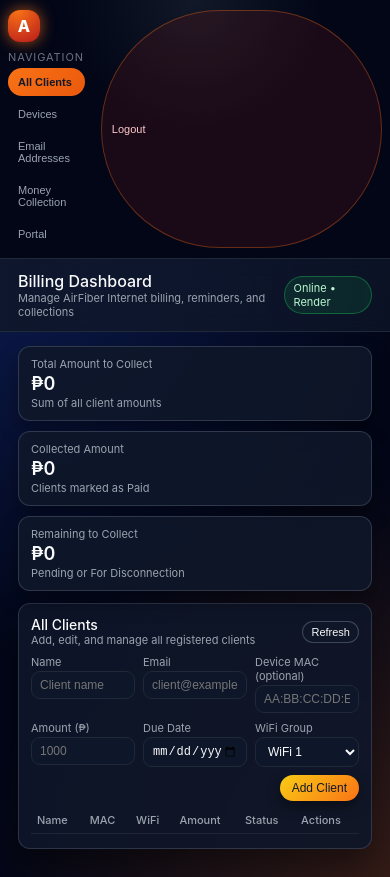
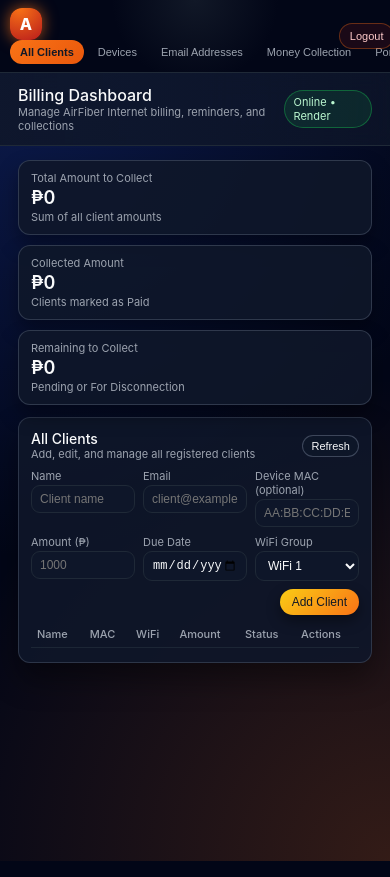
Before and after one commit to zyccc22/airfiber-internet-billing, a website: page public/dashboard.html in a window 390 px wide. Drawn offline with Linux system fonts and the light colour scheme; no server answers; sample sign-in values are in the browser's storage.

Commit message:
Improve mobile sidebar and logout size

```diff
--- a/public/dashboard.html
+++ b/public/dashboard.html
@@ -138,6 +138,7 @@
       background: rgba(127,29,29,0.2);
       border: 1px solid rgba(248,113,22,0.35);
       color: #fecaca;
+      width: 100%;
     }
 
     .nav-btn.logout:hover {
@@ -449,6 +450,7 @@
       display: none;
     }
 
+    /* ---------- TABLET ---------- */
     @media (max-width: 900px) {
       .sidebar {
         width: 72px;
@@ -469,6 +471,7 @@
       }
     }
 
+    /* ---------- MOBILE (PORTRAIT) ---------- */
     @media (max-width: 720px) {
       body {
         flex-direction: column;
@@ -478,19 +481,58 @@
         flex-direction: column;
         height: auto;
       }
+
       .sidebar {
         flex-direction: row;
+        align-items: center;
         width: 100%;
-        overflow-x: auto;
         border-right: none;
         border-bottom: 1px solid var(--border-subtle);
+        padding: 8px 10px;
+        gap: 8px;
+        overflow-x: auto;
       }
+
+      .brand {
+        margin-bottom: 0;
+        margin-right: 4px;
+      }
+
+      .brand-title,
+      .brand-sub {
+        display: none;
+      }
+
+      .sidebar-section-title {
+        display: none;
+      }
+
+      .nav-list {
+        flex-direction: row;
+        flex-wrap: nowrap;
+        gap: 4px;
+      }
+
+      .nav-btn {
+        width: auto;
+        padding: 6px 10px;
+        font-size: 11px;
+        flex-shrink: 0;
+      }
+
       .nav-btn.logout {
         margin-top: 0;
+        margin-left: auto;
+        width: auto;
+        padding: 6px 10px;
+        font-size: 11px;
       }
+
       .main {
-        height: calc(100vh - 70px);
+        height: auto;
+        min-height: calc(100vh - 56px);
       }
+
       .table-wrap {
         font-size: 11px;
       }
@@ -753,7 +795,7 @@
 </div>
 
 <script>
-  // ========== LOGIN PROTECTION ==========
+  // ---------- LOGIN PROTECTION ----------
   if (localStorage.getItem('af_isLoggedIn') !== 'true') {
     window.location.href = '/';
   }
@@ -766,23 +808,21 @@
     });
   }
 
-  // ========== TABS ==========
+  // ---------- TABS ----------
   const tabButtons = document.querySelectorAll('.nav-btn[data-tab]');
   const tabPanels = document.querySelectorAll('.tab-panel');
 
   tabButtons.forEach(btn => {
     btn.addEventListener('click', () => {
       const target = btn.getAttribute('data-tab');
-
       tabButtons.forEach(b => b.classList.remove('active'));
       tabPanels.forEach(panel => panel.style.display = 'none');
-
       btn.classList.add('active');
       document.getElementById('tab-' + target).style.display = 'block';
     });
   });
 
-  // ========== API HELPERS ==========
+  // ---------- API HELPERS ----------
   async function apiGet(path) {
     const res = await fetch(path);
     if (!res.ok) throw new Error('Request failed');
@@ -802,7 +842,7 @@
     return res.json();
   }
 
-  // ========== STATE ==========
+  // ---------- STATE ----------
   let clients = [];
 
   function parseAmountStr(str) {
@@ -816,7 +856,6 @@
     return '₱' + Number(num).toLocaleString('en-PH', { maximumFractionDigits: 2, minimumFractionDigits: 0 });
   }
 
-  // ========== RENDER FUNCTIONS ==========
   function renderStats() {
     let total = 0;
     let collected = 0;
@@ -836,7 +875,6 @@
     const tbody = document.querySelector('#clientsTable tbody');
     tbody.innerHTML = '';
 
-    // sort by wifi then name
     const sorted = [...clients].sort((a,b) => {
       if (a.wifi < b.wifi) return -1;
       if (a.wifi > b.wifi) return 1;
@@ -967,7 +1005,6 @@
     renderMoneyTables();
   }
 
-  // ========== LOAD CLIENTS ==========
   async function loadClients() {
     try {
       const data = await apiGet('/api/clients');
@@ -979,7 +1016,6 @@
     }
   }
 
-  // ========== ADD CLIENT ==========
   document.getElementById('addClientBtn').addEventListener('click', async () => {
     const name = document.getElementById('clientName').value.trim();
     const email = document.getElementById('clientEmail').value.trim();
@@ -1012,7 +1048,6 @@
 
   document.getElementById('refreshBtn').addEventListener('click', loadClients);
 
-  // ========== GLOBAL DUE DATE ==========
   document.getElementById('updateAllDueBtn').addEventListener('click', async () => {
     const date = document.getElementById('globalDueDate').value;
     if (!date) {
@@ -1032,7 +1067,6 @@
     }
   });
 
-  // ========== TABLE ACTIONS ==========
   document.body.addEventListener('click', async (e) => {
     const btn = e.target.closest('button[data-action]');
     if (!btn) return;
@@ -1080,7 +1114,6 @@
       }
 
       if (action === 'disconnect') {
-        // mark as for disconnection in DB
         await apiSend(`/api/clients/${id}/status`, 'POST', { status: 'for_disconnection' });
         client.status = 'for_disconnection';
         await sendEmailForClient(client, 'disconnection');
@@ -1091,7 +1124,6 @@
     }
   });
 
-  // ========== EMAIL SENDER ==========
   async function sendEmailForClient(client, type) {
     let subject = '';
     let message = '';
@@ -1126,7 +1158,6 @@
     }
   }
 
-  // initial load
   loadClients();
 </script>
 </body>
```
